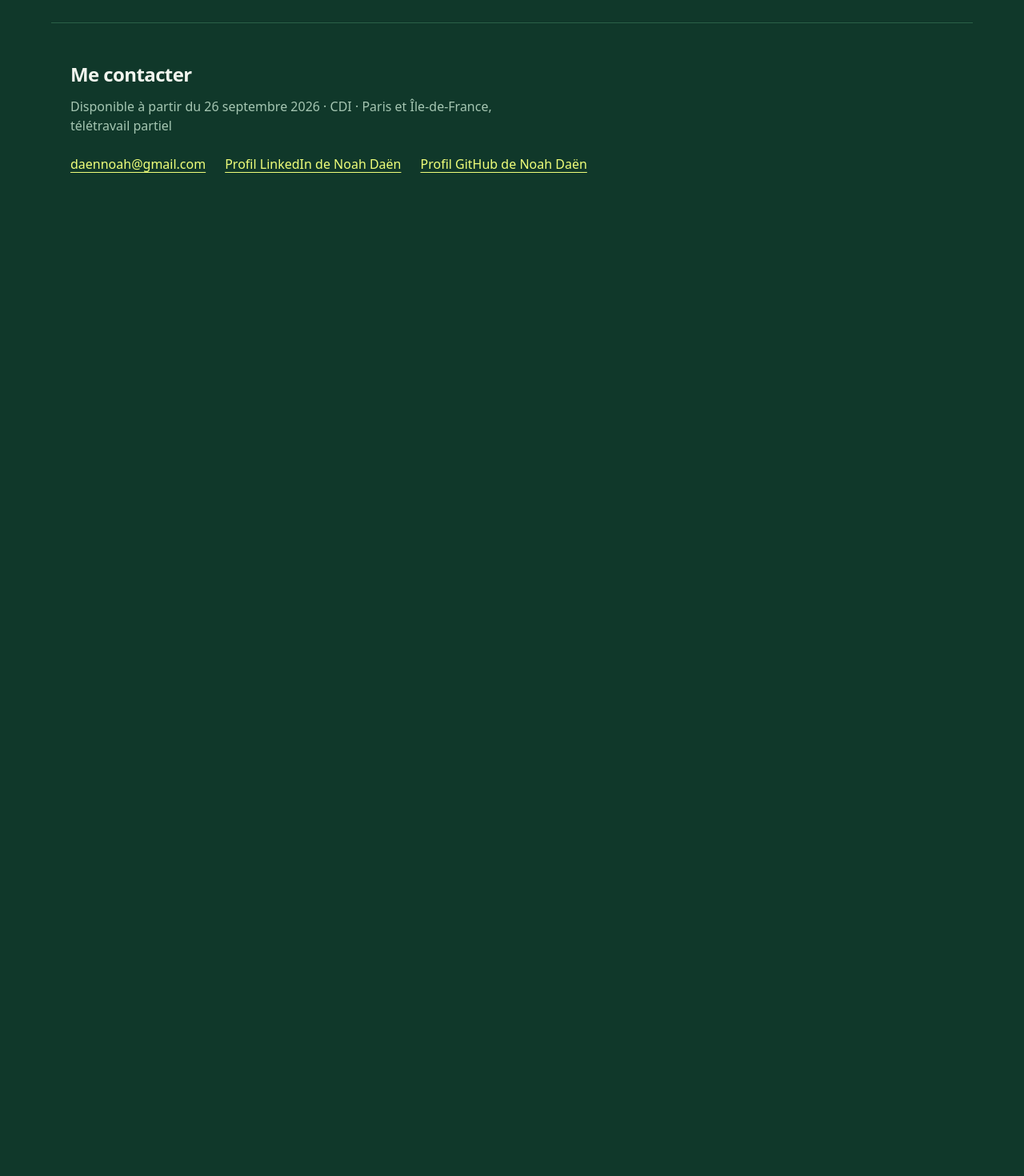
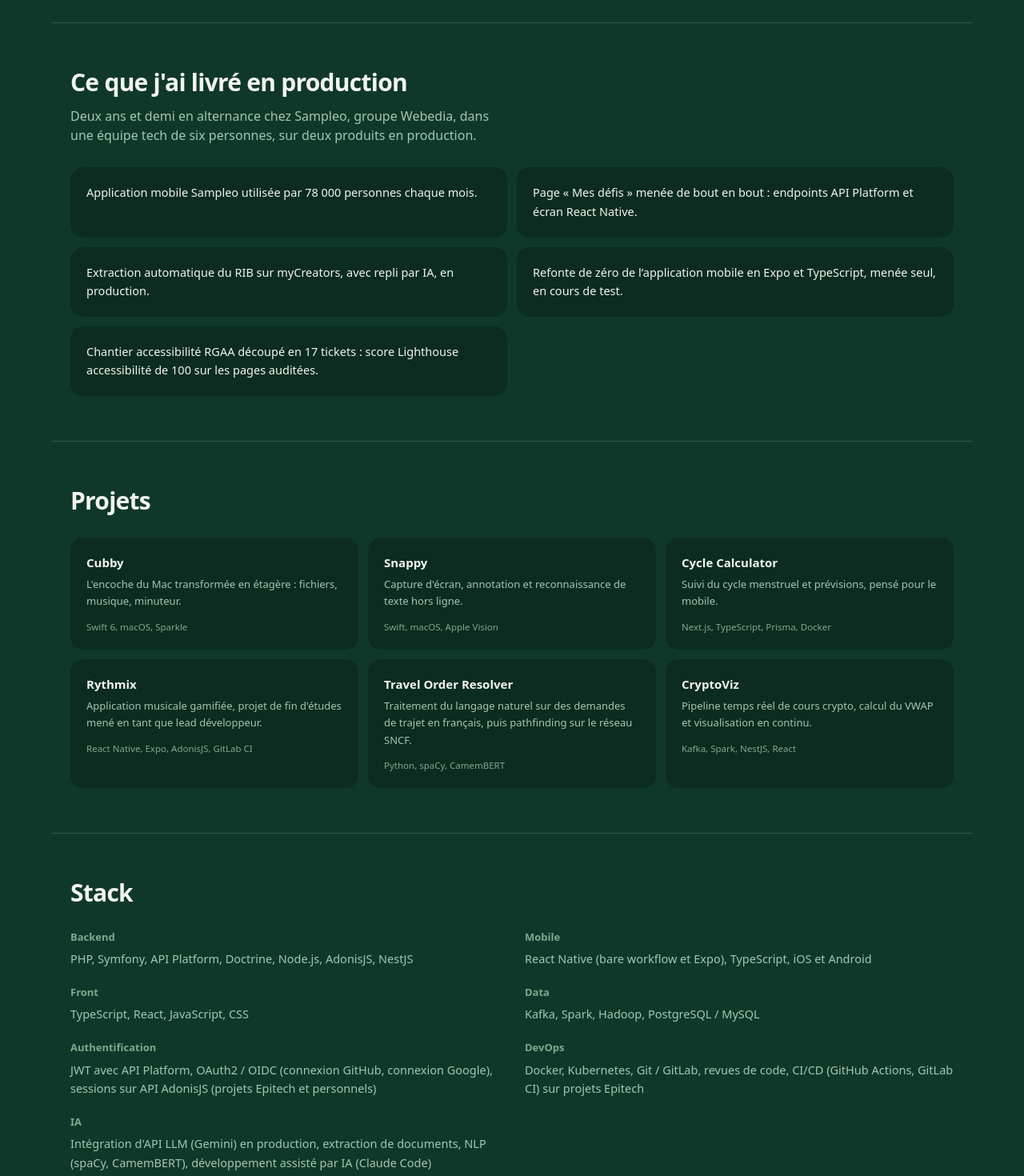
Before and after one commit to ndaen/portfolio, a Next.js app: page / in a window 1280 px wide. Shown: the part 720-2190 px from the top of the page at 80% size. Before the commit the page ends 985 px from the top, so only its background shows below. Built offline with nearby package versions, Linux system fonts and the light colour scheme.

Commit message:
feat: add parcours, projects and skills sections

```diff
--- a/src/app/page.tsx
+++ b/src/app/page.tsx
@@ -1,15 +1,26 @@
 import path from 'node:path'
 import { listerProjets } from '@/lib/projets'
+import { lireProfil } from '@/lib/profile'
 import { Hero } from '@/components/Hero'
 import { TuilesProduit } from '@/components/TuilesProduit'
+import { Parcours } from '@/components/Parcours'
+import { CartesProjets } from '@/components/CartesProjets'
+import { Competences } from '@/components/Competences'
 
 export default function Accueil() {
-  const projets = listerProjets(path.join(process.cwd(), 'content/projets'))
-  const vedettes = projets.filter((p) => p.vedette)
+  const racine = process.cwd()
+  const projets = listerProjets(path.join(racine, 'content/projets'))
+  const profil = lireProfil(
+    path.join(racine, 'content/source/cv.md'),
+    path.join(racine, 'content/source/profile.yml'),
+  )
   return (
     <>
       <Hero />
-      <TuilesProduit projets={vedettes} />
+      <TuilesProduit projets={projets.filter((p) => p.vedette)} />
+      <Parcours />
+      <CartesProjets projets={projets} />
+      <Competences groupes={profil.competences} />
     </>
   )
 }
--- /dev/null
+++ b/src/components/CartesProjets.tsx
@@ -0,0 +1,24 @@
+import Link from 'next/link'
+import type { Projet } from '@/lib/projets'
+
+export function CartesProjets({ projets }: { projets: Projet[] }) {
+  return (
+    <section className="mx-auto max-w-6xl border-t border-line px-4 py-14 sm:px-6">
+      <h2 className="text-2xl font-bold tracking-tight sm:text-3xl">Projets</h2>
+      <ul className="mt-7 grid gap-3 sm:grid-cols-2 lg:grid-cols-3">
+        {projets.map((p) => (
+          <li key={p.slug}>
+            <Link
+              href={`/projets/${p.slug}`}
+              className="block h-full rounded-2xl bg-surface p-5 transition-transform hover:-translate-y-0.5"
+            >
+              <h3 className="text-[15px] font-semibold">{p.titre}</h3>
+              <p className="mt-1.5 text-[13px] leading-relaxed text-muted">{p.resume}</p>
+              <p className="mt-3 text-[11.5px] text-meta">{p.stack.join(', ')}</p>
+            </Link>
+          </li>
+        ))}
+      </ul>
+    </section>
+  )
+}
--- /dev/null
+++ b/src/components/Competences.tsx
@@ -0,0 +1,17 @@
+import type { Profil } from '@/lib/profile'
+
+export function Competences({ groupes }: { groupes: Profil['competences'] }) {
+  return (
+    <section className="mx-auto max-w-6xl border-t border-line px-4 py-14 sm:px-6">
+      <h2 className="text-2xl font-bold tracking-tight sm:text-3xl">Stack</h2>
+      <dl className="mt-7 grid gap-x-8 gap-y-5 sm:grid-cols-2">
+        {groupes.map((g) => (
+          <div key={g.groupe}>
+            <dt className="text-[13px] font-semibold text-meta">{g.groupe}</dt>
+            <dd className="mt-1.5 text-[14.5px] leading-relaxed text-muted">{g.items.join(', ')}</dd>
+          </div>
+        ))}
+      </dl>
+    </section>
+  )
+}
--- /dev/null
+++ b/src/components/Parcours.tsx
@@ -0,0 +1,28 @@
+const faits = [
+  'Application mobile Sampleo utilisée par 78 000 personnes chaque mois.',
+  'Page « Mes défis » menée de bout en bout : endpoints API Platform et écran React Native.',
+  'Extraction automatique du RIB sur myCreators, avec repli par IA, en production.',
+  'Refonte de zéro de l’application mobile en Expo et TypeScript, menée seul, en cours de test.',
+  'Chantier accessibilité RGAA découpé en 17 tickets : score Lighthouse accessibilité de 100 sur les pages auditées.',
+]
+
+export function Parcours() {
+  return (
+    <section id="parcours" className="mx-auto max-w-6xl scroll-mt-20 border-t border-line px-4 py-14 sm:px-6">
+      <h2 className="text-2xl font-bold tracking-tight sm:text-3xl">
+        Ce que j&apos;ai livré en production
+      </h2>
+      <p className="mt-3 max-w-[60ch] text-muted">
+        Deux ans et demi en alternance chez Sampleo, groupe Webedia, dans une équipe
+        tech de six personnes, sur deux produits en production.
+      </p>
+      <ul className="mt-7 grid gap-3 sm:grid-cols-2">
+        {faits.map((f) => (
+          <li key={f} className="rounded-2xl bg-surface p-5 text-[14.5px] leading-relaxed">
+            {f}
+          </li>
+        ))}
+      </ul>
+    </section>
+  )
+}
```
